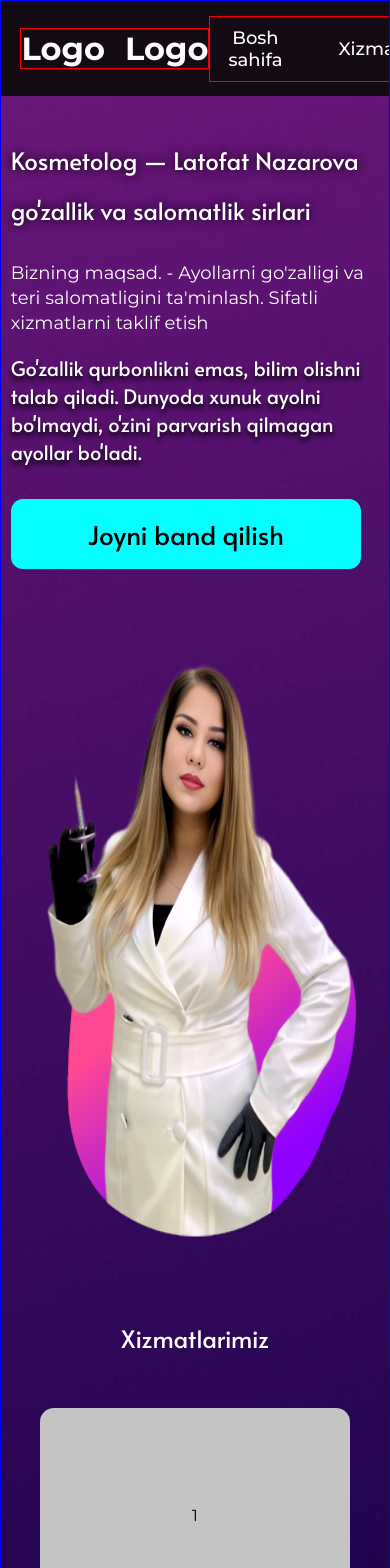
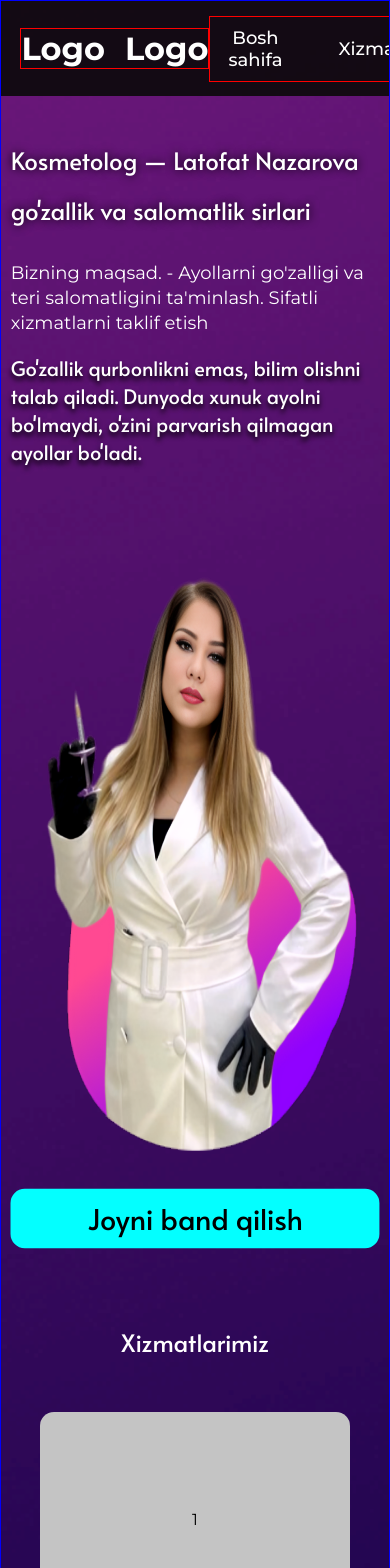
Before and after one commit to 1hojiakbar/cosmetology, a React (Vite) app: page / in a window 390 px wide. Shown: the top 1568 px of the page. Built offline with nearby package versions, Linux system fonts and the light colour scheme.

Commit message:
responsive home section

```diff
--- a/src/pages/Footer/style.js
+++ b/src/pages/Footer/style.js
@@ -9,7 +9,7 @@ export const Container = styled.div`
   background: rgb(21, 8, 48);
   height: fit-content;
   margin-top: 100px;
-  overflow: scroll;
+  /* overflow: scroll; */
 `;
 
 export const FooterContent = styled.div`
@@ -20,6 +20,12 @@ export const FooterContent = styled.div`
   height: 250px;
   padding: 32px 0;
   width: 90%;
+  @media (max-width: 992px) {
+    justify-content: flex-start;
+    row-gap: 2rem;
+    height: fit-content;
+    grid-template-columns: 1fr;
+  }
 `;
 
 export const Logo = styled.div`
@@ -30,6 +36,14 @@ export const Logo = styled.div`
   line-height: 24px;
   letter-spacing: 0px;
   text-align: center;
+  @media (max-width: 992px) {
+    text-align: left;
+  }
+  @media (max-width: 990px) {
+    width: 100%;
+    justify-content: center;
+    text-align: center;
+  }
 `;
 
 export const FooterNav = styled.div`
@@ -37,6 +51,12 @@ export const FooterNav = styled.div`
   grid-template-columns: 1fr 1fr;
   justify-content: space-between;
   width: 100%;
+  @media (max-width: 992px) {
+    grid-template-columns: 1fr 1fr;
+  }
+  @media (max-width: 547px) {
+    grid-template-columns: 1fr;
+  }
 `;
 
 export const FooterNavColumn = styled.div`
@@ -69,6 +89,10 @@ export const SocialLinkWrapper = styled.div`
   display: flex;
   align-self: flex-end;
   gap: 27px;
+  @media (max-width: 992px) {
+    width: 100%;
+    justify-content: center;
+  }
 `;
 
 export const SocialLink = styled.a`
--- a/src/pages/Home/Home.jsx
+++ b/src/pages/Home/Home.jsx
@@ -28,6 +28,7 @@ const Home = () => {
             Go'zallik qurbonlikni emas, bilim olishni talab qiladi. Dunyoda
             xunuk ayolni bo'lmaydi, o'zini parvarish qilmagan ayollar bo'ladi.
           </BrandTitleBox.Slogan>
+          {!query && (
             <Button
               w="350px"
               h="70px"
@@ -36,9 +37,21 @@ const Home = () => {
             >
               Joyni band qilish
             </Button>
+          )}
         </BrandTitleBox>
         <BrandFaceBox>
           <BrandFaceBox.Image src={image} alt="Image not found" />
+          {query && (
+            <Button
+              w={query ? "100%" : "350px"}
+              h={query ? "50px" : "70px"}
+              type="primary"
+              size={query && "medium"}
+              onClick={() => navigate("/registration")}
+            >
+              Joyni band qilish
+            </Button>
+          )}
         </BrandFaceBox>
       </ContentWrapper>
     </Container>
--- a/src/pages/Home/style.js
+++ b/src/pages/Home/style.js
@@ -87,6 +87,7 @@ export const BrandFaceBox = styled.div`
   width: max-content;
   margin-top: 74px;
   padding: 0;
+  row-gap: 2rem;
   height: max-content;
   transform: scale(1.14);
   user-select: none;
```
Lines whose indentation alone changed are shown as unchanged.
